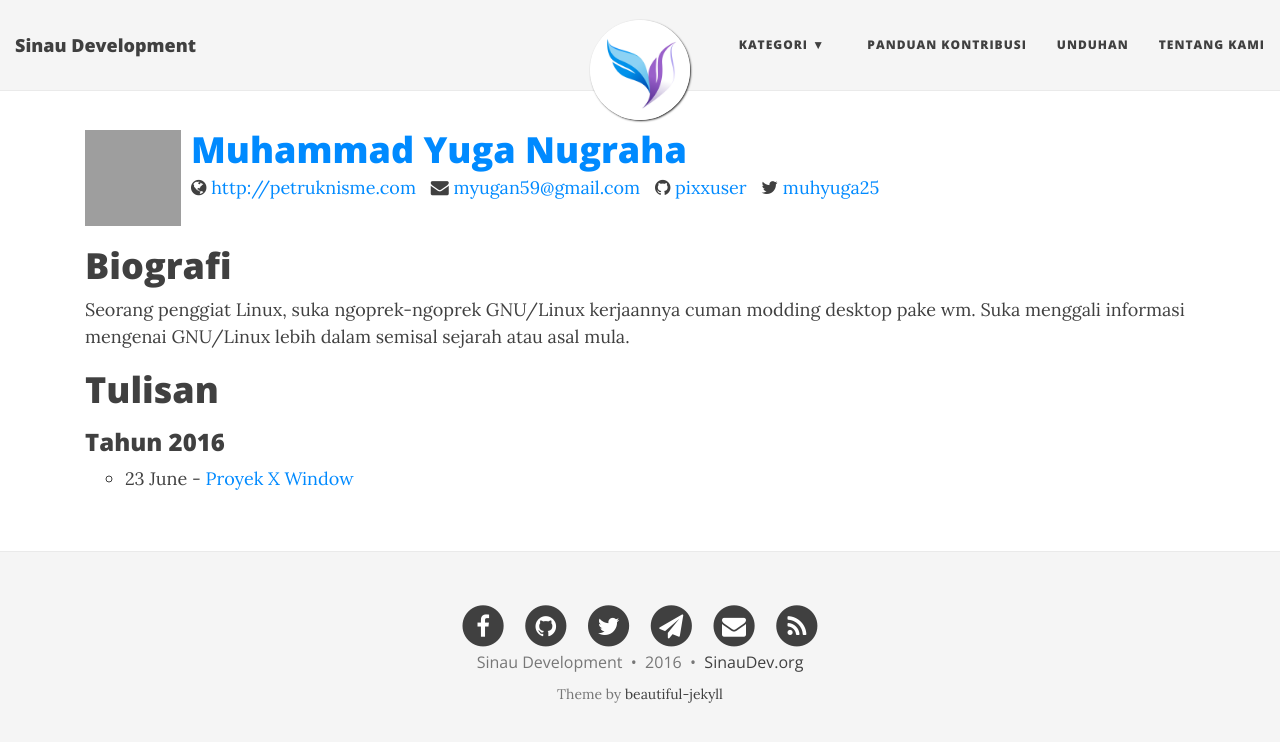
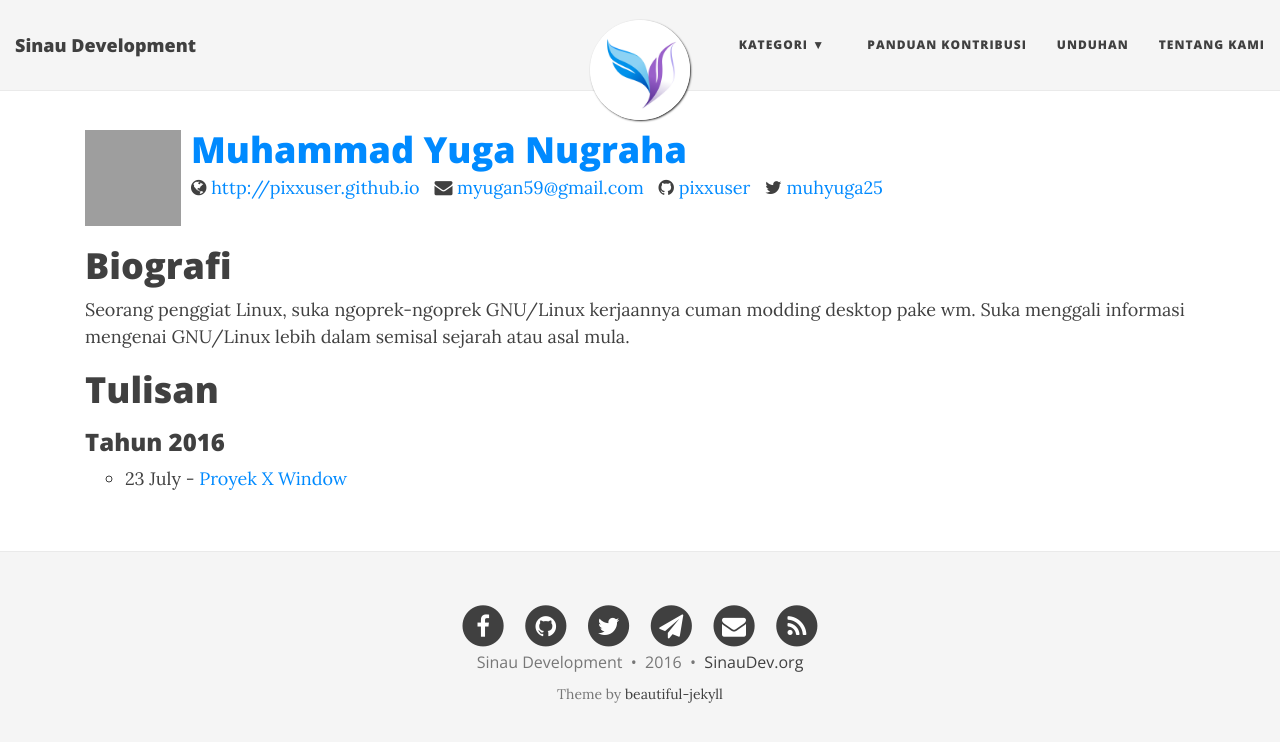
Before and after one commit to SinauDev/SinauDev.github.io, a Jekyll site: the page built from author/yuga.md, in a window 1280 px wide, cut to the strip 0-742 px from the top of the page. Built offline with Jekyll 4.4.1, drawn with Linux system fonts in a browser that asks for light colours; nearby versions of some CDN libraries; some of the changed lines change nothing that is shown; grey boxes are pictures that could not be loaded.

Commit message:
Revisi Artikel Yuga

```diff
--- a/author/yuga.md
+++ b/author/yuga.md
@@ -3,7 +3,7 @@ layout: author
 username: yuga
 fullname: Muhammad Yuga Nugraha
 github: pixxuser
-website: http://petruknisme.com
+website: http://pixxuser.github.io
 email: myugan59@gmail.com
 twitter: muhyuga25
 ---
```
Also changed, not shown: _posts/2016-07-23-Sejarah-X-Window-1.md (renamed from _posts/2016-06-23-Sejarah-X-Window-1.md).
